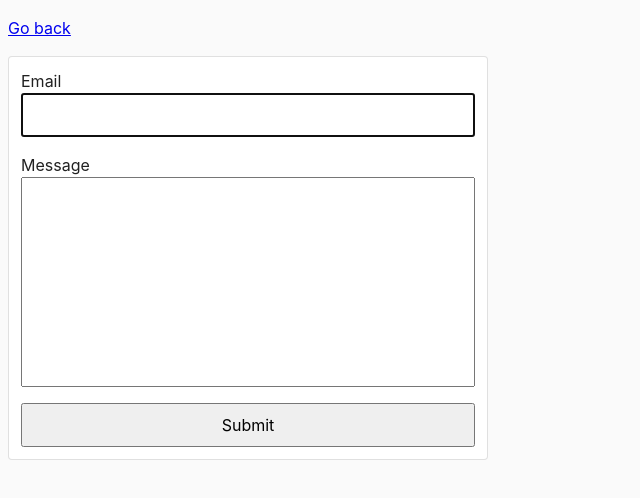
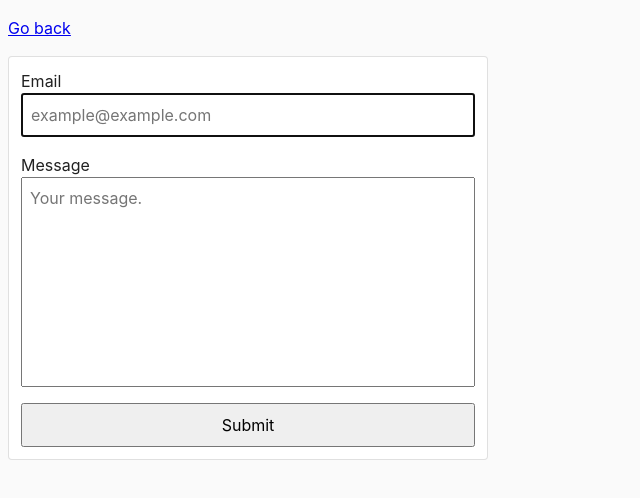
Before and after one commit to 777Afanas/goit-js-hw-08_Vite, a website built with Vite: page src/03-feedback.html in a window 1280 px wide. Shown: the whole page, without its empty margins (0-640 px from the left). Built offline with nearby package versions, Linux system fonts and the light colour scheme.

Commit message:
update 03-feedback.html

```diff
--- a/src/03-feedback.html
+++ b/src/03-feedback.html
@@ -14,11 +14,11 @@
     <form class="feedback-form" autocomplete="off">
       <label>
         Email
-        <input type="email" name="email" autofocus />
+        <input type="email" name="email" autofocus placeholder="example@example.com"/>
       </label>
       <label>
         Message
-        <textarea name="message" rows="8"></textarea>
+        <textarea name="message" rows="8" placeholder="Your message."></textarea>
       </label>
       <button type="submit">Submit</button>
     </form>
```
